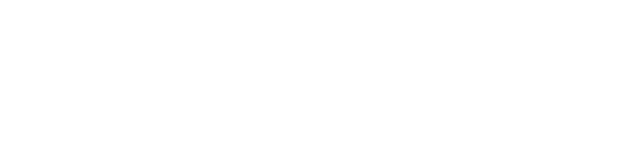
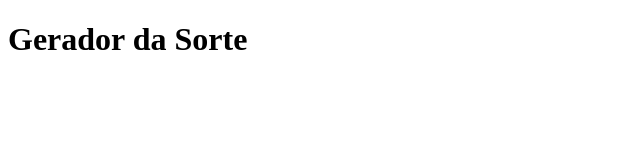
Before and after one commit to RayssaVicente/gerador-da-sorte, a plain HTML site: page index.html in a window 1280 px wide. Shown: the whole page, without its empty margins (0-640 px from the left). Drawn offline with Linux system fonts and the light colour scheme.

Commit message:
Adicionar título h1 'Gerador da Sorte

```diff
--- a/index.html
+++ b/index.html
@@ -9,7 +9,7 @@
 <body>
 
       <div class="container">
-
-        </div>
+          <h1>Gerador da Sorte</h1>
+      </div>
 </body>
 </html>
```
